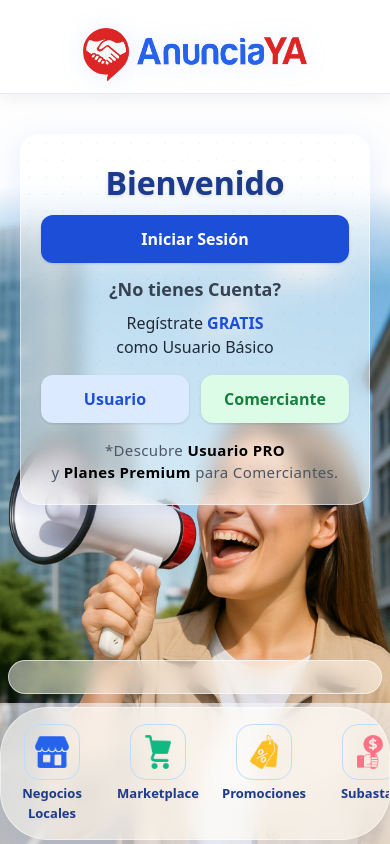
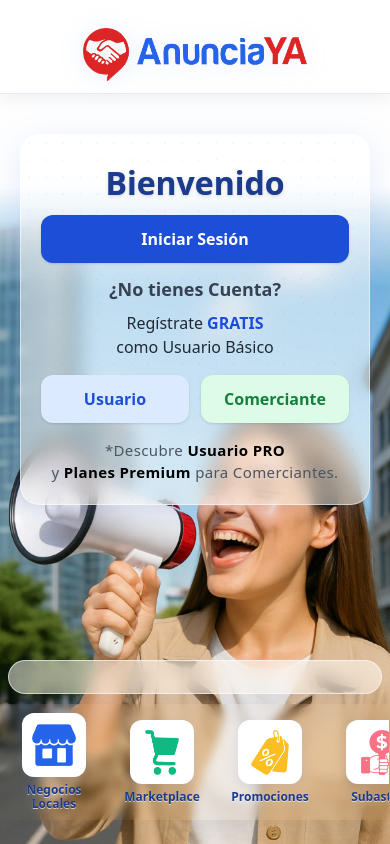
Before and after one commit to Juanlvlanuel/anunciaya-frontend, a React (Vite) app: page / in a window 390 px wide. Built offline with nearby package versions, Linux system fonts and the light colour scheme; no server answers.

Commit message:
Ajustes visuales en carrousel e iconos mobile

```diff
--- a/src/components/CarrouselCategorias/CarrouselCategoriasMobile.jsx
+++ b/src/components/CarrouselCategorias/CarrouselCategoriasMobile.jsx
@@ -1,6 +1,5 @@
-// ✅ CarrouselCategoriasMobile.jsx (PREMIUM MOBILE)
 import React, { useRef, useEffect } from "react";
-
+import { useNavigate } from "react-router-dom";
 import comercioIcon from "../../assets/icons/comercios.png";
 import marketplaceIcon from "../../assets/icons/marketplace.png";
 import ofertasIcon from "../../assets/icons/ofertas.png";
@@ -9,21 +8,22 @@ import rifaIcon from "../../assets/icons/rifa.png";
 import donativosIcon from "../../assets/icons/donativos.png";
 import bolsaIcon from "../../assets/icons/bolsa.png";
 
-// Si quieres algún ícono bloqueado, usa: { nombre, archivo, bloqueado: true }
 const iconos = [
-  { nombre: "Negocios\nLocales", archivo: comercioIcon },
-  { nombre: "Marketplace", archivo: marketplaceIcon },
-  { nombre: "Promociones", archivo: ofertasIcon },
-  { nombre: "Subastas", archivo: subastaIcon },
-  { nombre: "Rifas", archivo: rifaIcon },
-  { nombre: "Regala\no Dona", archivo: donativosIcon },
-  { nombre: "Empleos", archivo: bolsaIcon },
+  { nombre: "Negocios\nLocales", archivo: comercioIcon, to: "/negocios-locales" },
+  { nombre: "Marketplace", archivo: marketplaceIcon, to: "/marketplace" },
+  { nombre: "Promociones", archivo: ofertasIcon, to: "/promociones" },
+  { nombre: "Subastas", archivo: subastaIcon, to: "/subastas" },
+  { nombre: "Rifas", archivo: rifaIcon, to: "/rifas" },
+  { nombre: "Regala\no Dona", archivo: donativosIcon, to: "/donativos" },
+  { nombre: "Empleos", archivo: bolsaIcon, to: "/empleos" },
 ];
 
-// Repite íconos para el efecto infinito
-const iconosLoop = [...iconos, ...iconos, ...iconos, ...iconos];
+// Repite íconos varias veces para hacer efecto infinito
+const REPETICIONES = 6;
+const iconosLoop = Array(REPETICIONES).fill(iconos).flat();
 
-export default function CarrouselCategoriasMobile({ onIntentoBloqueado }) {
+export default function CarrouselCategoriasMobile() {
+  const navigate = useNavigate();
   const scrollRef = useRef(null);
 
   useEffect(() => {
@@ -34,15 +34,16 @@ export default function CarrouselCategoriasMobile({ onIntentoBloqueado }) {
     let animationFrame;
     let pauseTimeout;
 
-    const onReady = () => {
-      const singleListWidth = container.scrollWidth / 4;
+    const singleListWidth = container.scrollWidth / REPETICIONES;
+
+    // Empieza centrado
     container.scrollLeft = singleListWidth;
 
-      const speed = 0.2; // Puedes cambiar la velocidad aquí
+    const speed = 0.6; // velocidad del scroll (ajusta aquí)
 
     const animate = () => {
       if (!userInteracting) {
-          if (container.scrollLeft >= singleListWidth * 3) {
+        if (container.scrollLeft >= singleListWidth * (REPETICIONES - 1)) {
           container.scrollLeft = singleListWidth;
         } else {
           container.scrollLeft += speed;
@@ -72,13 +73,6 @@ export default function CarrouselCategoriasMobile({ onIntentoBloqueado }) {
       container.removeEventListener("touchstart", pauseScroll);
       container.removeEventListener("wheel", pauseScroll);
     };
-    };
-
-    if (container && container.scrollWidth === 0) {
-      setTimeout(onReady, 300);
-    } else {
-      onReady();
-    }
   }, []);
 
   return (
@@ -86,79 +80,67 @@ export default function CarrouselCategoriasMobile({ onIntentoBloqueado }) {
       <div
         ref={scrollRef}
         className="
-          relative
-          w-full max-w-[430px]
+    flex items-center
+    w-full max-w-[430px] mx-auto
+        shadow-[0_6px_30px_0_rgba(47,62,90,0.11)]
+    border border-white/0
+    px-1 py-2
+    backdrop-blur-[5px]  // <- Y aquí
+    select-none
     overflow-x-auto
-          flex gap-6 py-4 px-2
-          min-h-[120px]
     scrollbar-hide
-          // --- Estilo glass igual que desktop:
-          bg-white/50
-          rounded-[3rem]
-          shadow-[0_10px_44px_0_rgba(80,130,250,0.15)]
-          border border-white/50
-          backdrop-blur-[10px]
+    gap-3
   "
         style={{
+          boxSizing: "border-box",
           WebkitOverflowScrolling: "touch",
-          scrollbarWidth: "none",
-          msOverflowStyle: "none",
         }}
       >
         {iconosLoop.map((icono, idx) => (
-          <div
+          <button
             key={icono.nombre + idx}
             className="
-              flex flex-col items-center
-              min-w-[82px] md:min-w-[108px]
-              snap-center
-              group
+              flex flex-col items-center justify-center
+              min-w-[72px] max-w-[86px] mx-3
+              active:scale-95 transition-all duration-150
+              group outline-none
             "
+            style={{ WebkitTapHighlightColor: "transparent" }}
+            onClick={() => navigate(icono.to)}
+            tabIndex={-1}
           >
             <div
-              className={`
-                bg-transparent
-                rounded-2xl
+              className="
     flex items-center justify-center
-                w-14 h-14 md:w-16 md:h-16
-                transition-all duration-200
-                hover:scale-110 hover:shadow-xl
-                active:scale-105
-                cursor-pointer
+    w-16 h-16 bg-white rounded-xl mb-1
+    shadow-[0_2px_8px_0_rgba(44,114,255,0.11)]
+    group-active:scale-95
+    transition-all duration-150
     overflow-hidden
-                border border-blue-200
-                group-hover:bg-blue-100
-              `}
-              tabIndex={0}
-              // 🚫 SIN TOOLTIP
-              // title={icono.nombre.replace('\n', ' ')}
-              onClick={() => {
-                // Si tuvieras íconos bloqueados: if (icono.bloqueado) { ... }
-                // Por ahora solo vibramos si pasas la prop (puedes condicionar aquí si quieres)
-                if (typeof onIntentoBloqueado === "function" && icono.bloqueado) {
-                  onIntentoBloqueado();
-                }
-              }}
+  "
             >
               <img
                 src={icono.archivo}
                 alt={icono.nombre.replace('\n', ' ')}
-                className="max-w-[64%] max-h-[64%] object-contain select-none pointer-events-none"
+                className="max-w-[70%] max-h-[70%] object-contain"
                 draggable="false"
                 style={{ aspectRatio: "1 / 1", display: "block" }}
               />
             </div>
             <span
               className="
-                text-[13px] md:text-base mt-1
-                text-blue-900 font-bold
-                text-center whitespace-pre-line
-                select-none drop-shadow-sm
+                text-[12px] mt-0.5 text-blue-900 font-bold text-center leading-tight
+                whitespace-pre-line
+                transition-all duration-150 group-active:text-blue-700
               "
+              style={{
+                lineHeight: "1.15",
+                textShadow: "0 2px 9px #b3e3ff40, 0 1px 0 #ffffffa3",
+              }}
             >
               {icono.nombre}
             </span>
-          </div>
+          </button>
         ))}
       </div>
     </div>
--- a/src/components/FacebookLoginButton/FacebookLoginButtonMobile.jsx
+++ b/src/components/FacebookLoginButton/FacebookLoginButtonMobile.jsx
@@ -1,16 +1,20 @@
 const FacebookLoginButtonMobile = (props) => {
   return (
     <button
-      style={{
-        padding: 16,
-        width: "100%",
-        background: "#3b5998",
-        color: "#fff",
-        borderRadius: 8,
-        fontWeight: "bold",
-        border: "none",
-        margin: "8px 0",
-      }}
+      className="
+        w-full
+        bg-[#3b5998]
+        text-white
+        rounded-lg
+        font-bold
+        border-none
+        py-4
+        my-2
+        transition-all
+        active:scale-95
+        shadow
+        text-base
+      "
       {...props}
     >
       Facebook Login (Móvil)
--- a/src/components/HomeMobile/HomeNoLogeadoMobile.jsx
+++ b/src/components/HomeMobile/HomeNoLogeadoMobile.jsx
@@ -344,12 +344,10 @@ const HomeNoLogeadoMobile = () => {
           </span>
         </div>
       </motion.div>
-
-
-
-      <div className="w-full fixed bottom-0 left-0 z-30 bg-white/60 py-1">
+      <div className="w-full fixed bottom-6 left-0 z-40 flex justify-center pointer-events-none">
         <CarrouselCategorias />
       </div>
+
     </div>
   );
 };
```
Lines whose indentation alone changed are shown as unchanged.
